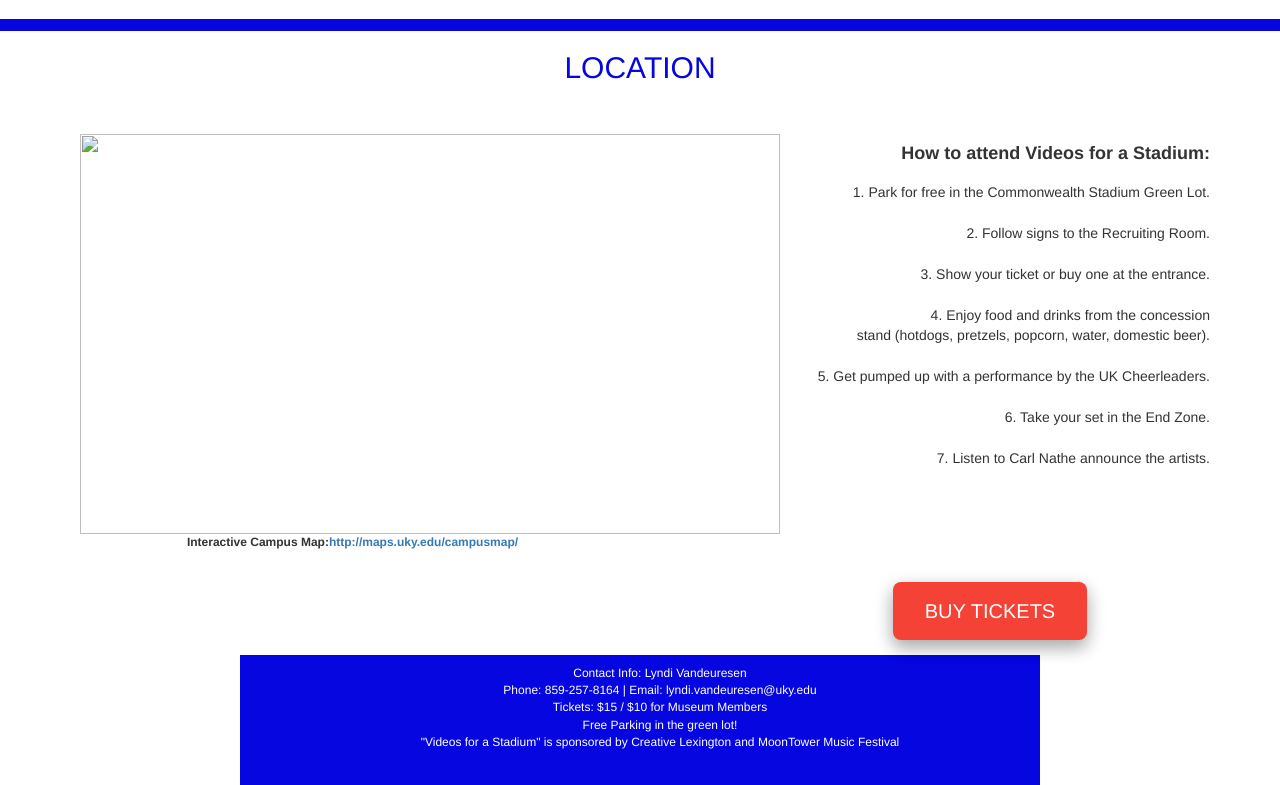
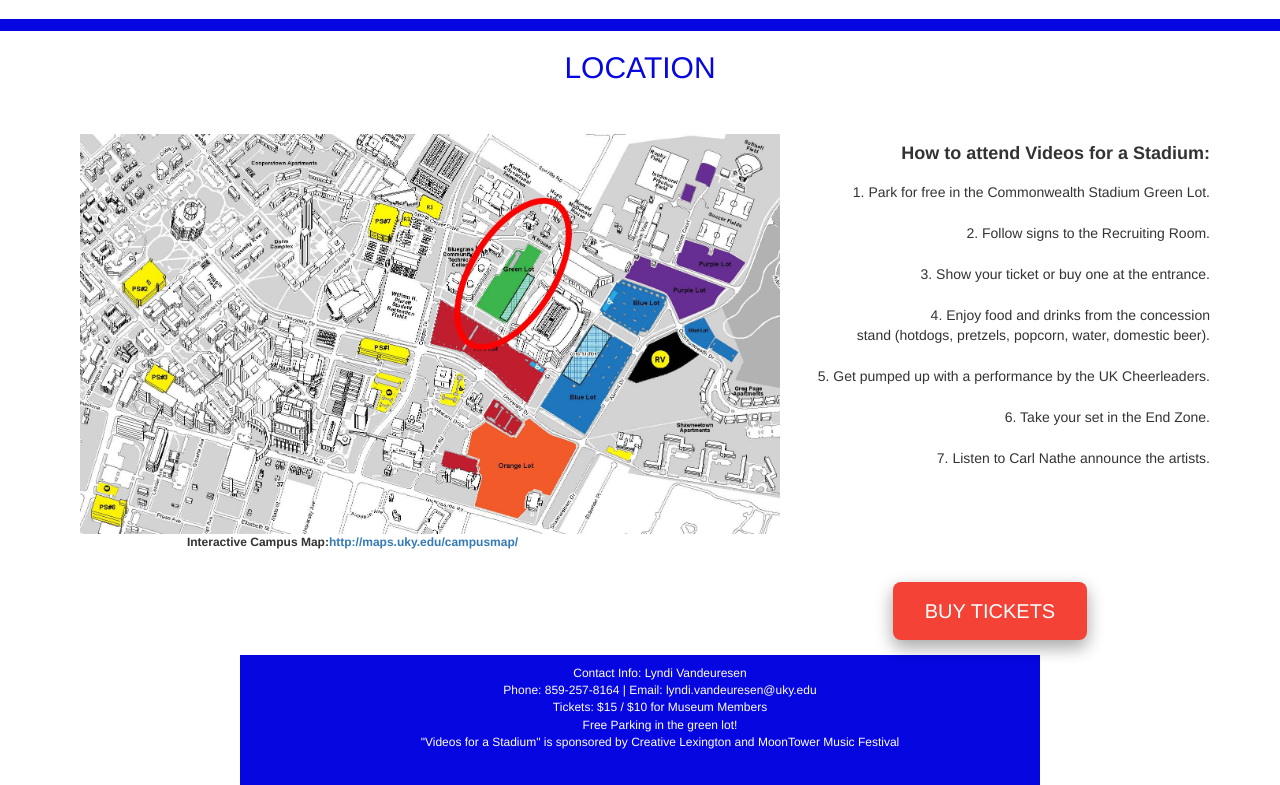
Before and after one commit to tsuel/art_museum, a plain HTML site: page index.html in a window 1280 px wide. Shown: the part 1920-2705 px from the top of the page. Drawn offline with nearby package versions, Linux system fonts and the light colour scheme.

Commit message:
location
updated location pic

```diff
--- a/index.html
+++ b/index.html
@@ -168,7 +168,7 @@
   <div class="row">
     <div class="col-md-6">
       <div class="lot">
-        <img src="../micro_site/images/green_lot.jpg" style="height:400px; width:700px"/>
+        <img src="./images/green_lot.jpg" style="height:400px; width:700px"/>
         <b>Interactive Campus Map:<a href="http://maps.uky.edu/campusmap/" target="_top">http://maps.uky.edu/campusmap/</a></b>
       </div>
     </div>
```
